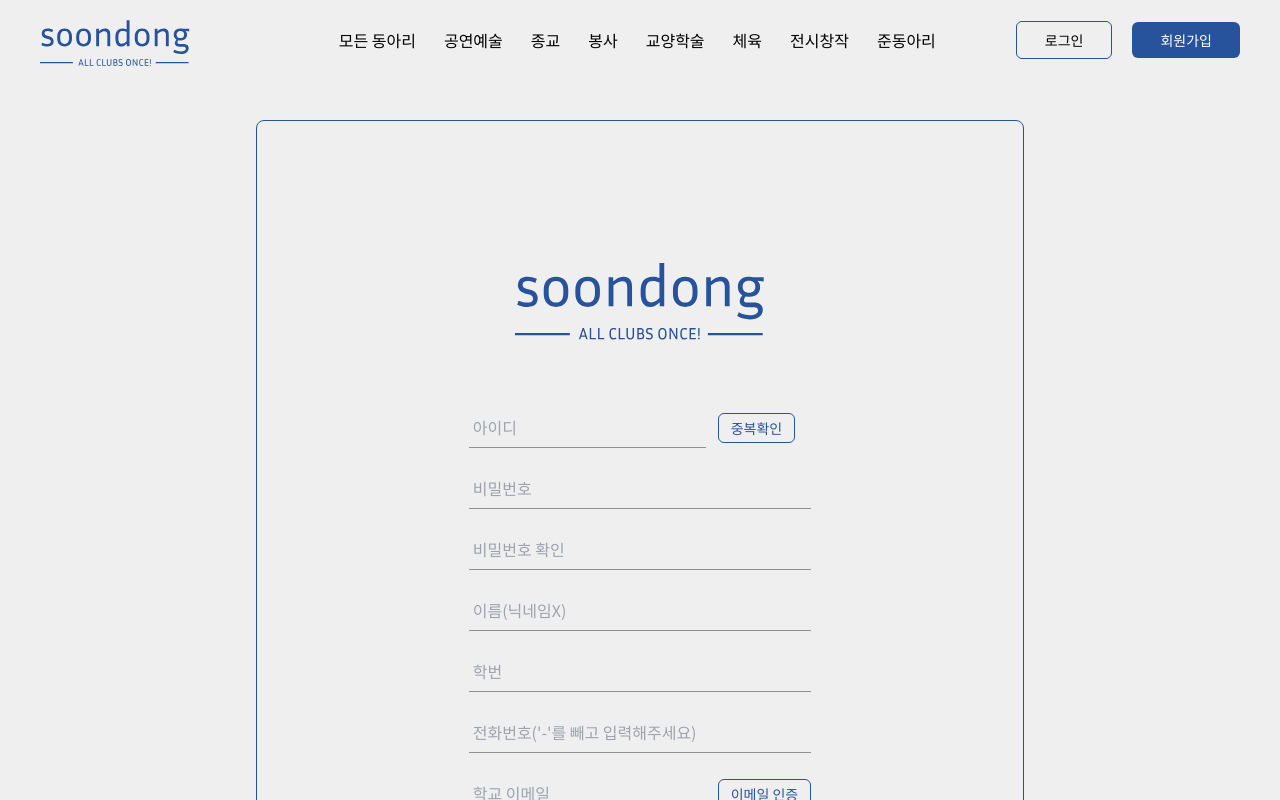
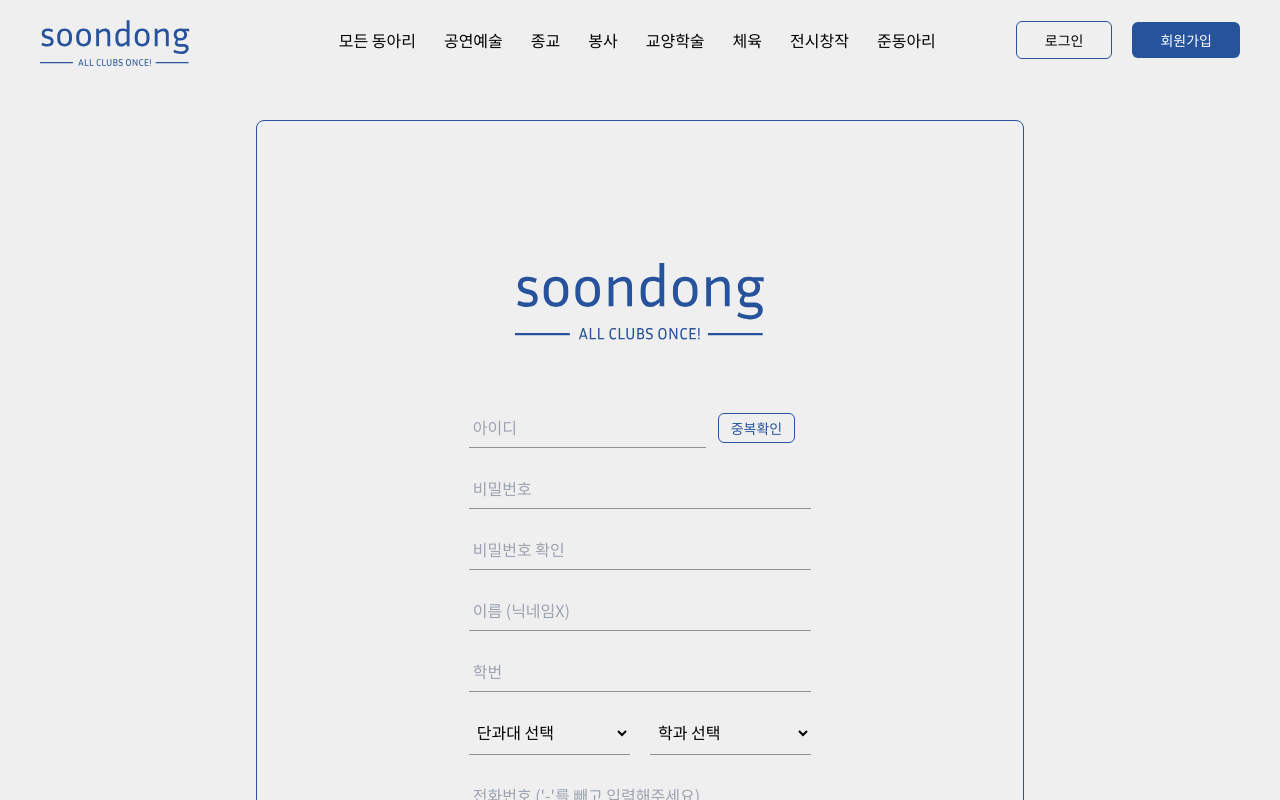
Before and after one commit to TaeWooKim-SCH/soondong, a Next.js app: page /signup in a window 1280 px wide. Built offline with nearby package versions, Linux system fonts and the light colour scheme; no server answers.

Commit message:
feat: 학과 정보 데이터 추가

```diff
--- /dev/null
+++ b/src/app/_components/SelectCollege.tsx
@@ -0,0 +1,16 @@
+export default function SelectColleage() {
+  return (
+    <section className="grid grid-cols-2 gap-5">
+      <select className="px-1 py-2 mb-5 outline-none bg-bg-color border-b border-b-silver">
+        <option>단과대 선택</option>
+        <option>SW중심대학</option>
+        <option>공과대학</option>
+      </select>
+      <select className="px-1 py-2 mb-5 outline-none bg-bg-color border-b border-b-silver">
+        <option>학과 선택</option>
+        <option>SW중심대학</option>
+        <option>공과대학</option>
+      </select>
+    </section>
+  );
+}
--- a/src/app/_components/SignupForm.tsx
+++ b/src/app/_components/SignupForm.tsx
@@ -1,5 +1,6 @@
 'use client'
 
+import SelectColleage from "./SelectCollege";
 import SignupInput from "./SignupInput";
 
 export default function SignupForm() {
@@ -21,9 +22,10 @@ export default function SignupForm() {
       </section>
       <SignupInput placeholder="비밀번호" />
       <SignupInput placeholder="비밀번호 확인" />
-      <SignupInput placeholder="이름(닉네임X)" />
+      <SignupInput placeholder="이름 (닉네임X)" />
       <SignupInput placeholder="학번" />
-      <SignupInput placeholder="전화번호('-'를 빼고 입력해주세요)" />
+      <SelectColleage />
+      <SignupInput placeholder="전화번호 ('-'를 빼고 입력해주세요)" />
       <section>
         <SignupInput placeholder="학교 이메일"/>
         <button type="button" className="ml-3 border border-blue text-blue text-sm rounded-md px-3 py-1">이메일 인증</button>
--- /dev/null
+++ b/src/app/_modules/data.ts
@@ -0,0 +1,34 @@
+export const collegeInfo = [
+  {
+    collegeName: '의과대학',
+    departList: ['의예과', '의학과', '간호학과']
+  },
+  {
+    collegeName: '자연과학대학',
+    departList: ['수학과', '전자물리학과', '화학과', '식품영양학과', '환경보건학과', '생명과학과', '스포츠과학과', '사회체육학과', '스포츠의학과']
+  },
+  {
+    collegeName: '인문사회과학대학',
+    departList: ['국어국문학과', '영어영문학과', '중어중문학과', '국제문화학과', '유아교육과', '특수교육과', '청소년교육상담학과', '연극무용학과', '영화애니메이션학과', '미디어콘텐츠학과', '법학과', '행정학과', '경찰행정학과', '신문방송학과', '사회복지학과']
+  },
+  {
+    collegeName: '글로벌경영대학',
+    departList: ['경영학과', '국제통상학과', '관광경영학과', '경제금융학과', 'IT금융경영학과', '글로벌문화산업학과', '회계학과', 'GBS']
+  },
+  {
+    collegeName: '공과대학',
+    departList: ['컴퓨터공학과', '정보통신공학과', '전자공학과', '전기공학과', '전자정보학과', '나노화학공학과', '에너지환경공학과', '디스플레이신소재공학과', '기계공학과']
+  },
+  {
+    collegeName: 'SW융합대학',
+    departList: ['컴퓨터소프트웨어공학과', '정보보호학과', '의료IT공학과', 'AI·빅데이터학과', '사물인터넷학과', '메타버스&게임학과']
+  },
+  {
+    collegeName: '의료과학대학',
+    departList: ['보건행정경영학과', '의료생명공학과', '임상병리학과', '작업치료학과', '의약공학과', '의공학과']
+  },
+  {
+    collegeName: 'SCH미디어랩스',
+    departList: ['한국문화콘텐츠학과', '영미학과', '중국학과', '미디어커뮤니케이션학과', '건축학과', '디지털애니메이션학과', '스마트자동차학과', '에너지공학과', '공연영상학과']
+  },
+]
```
